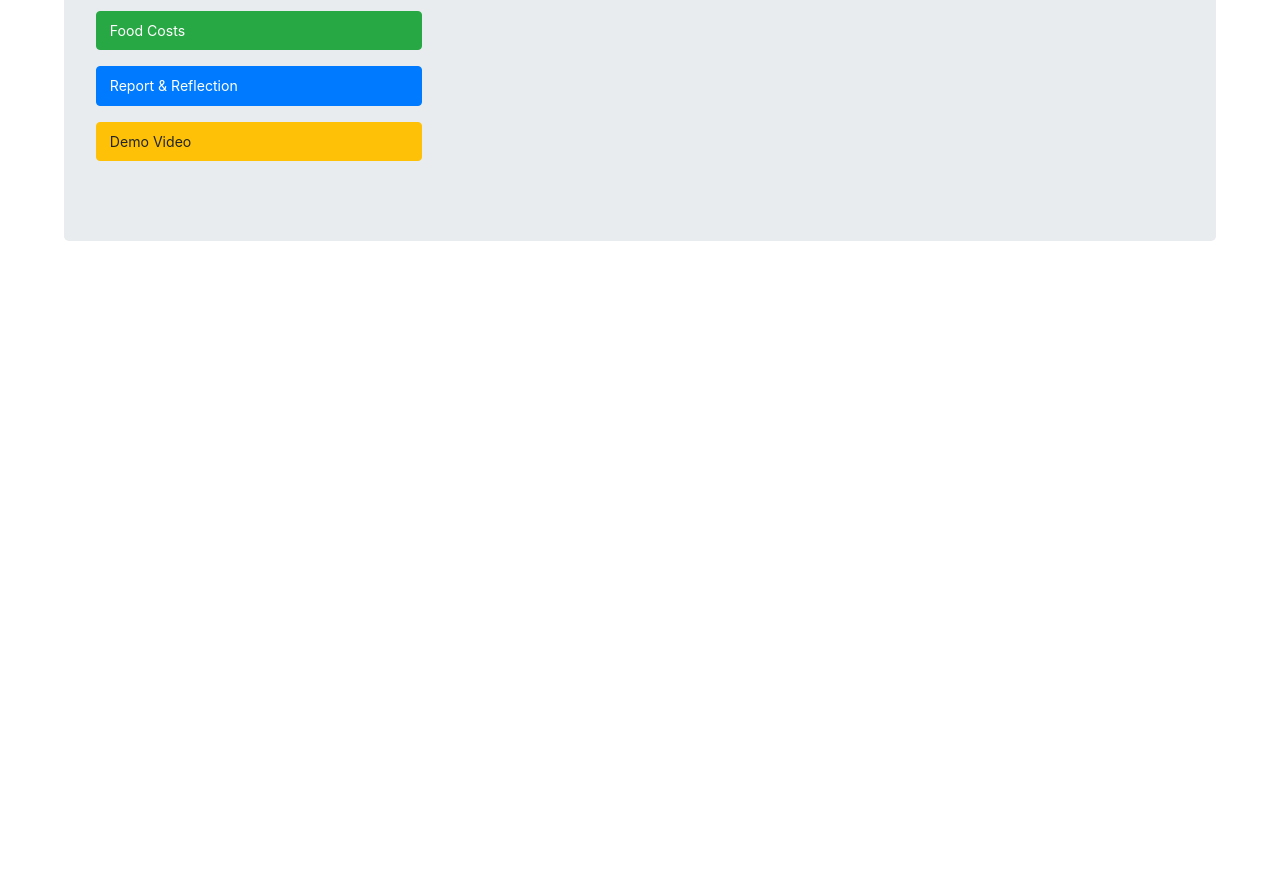
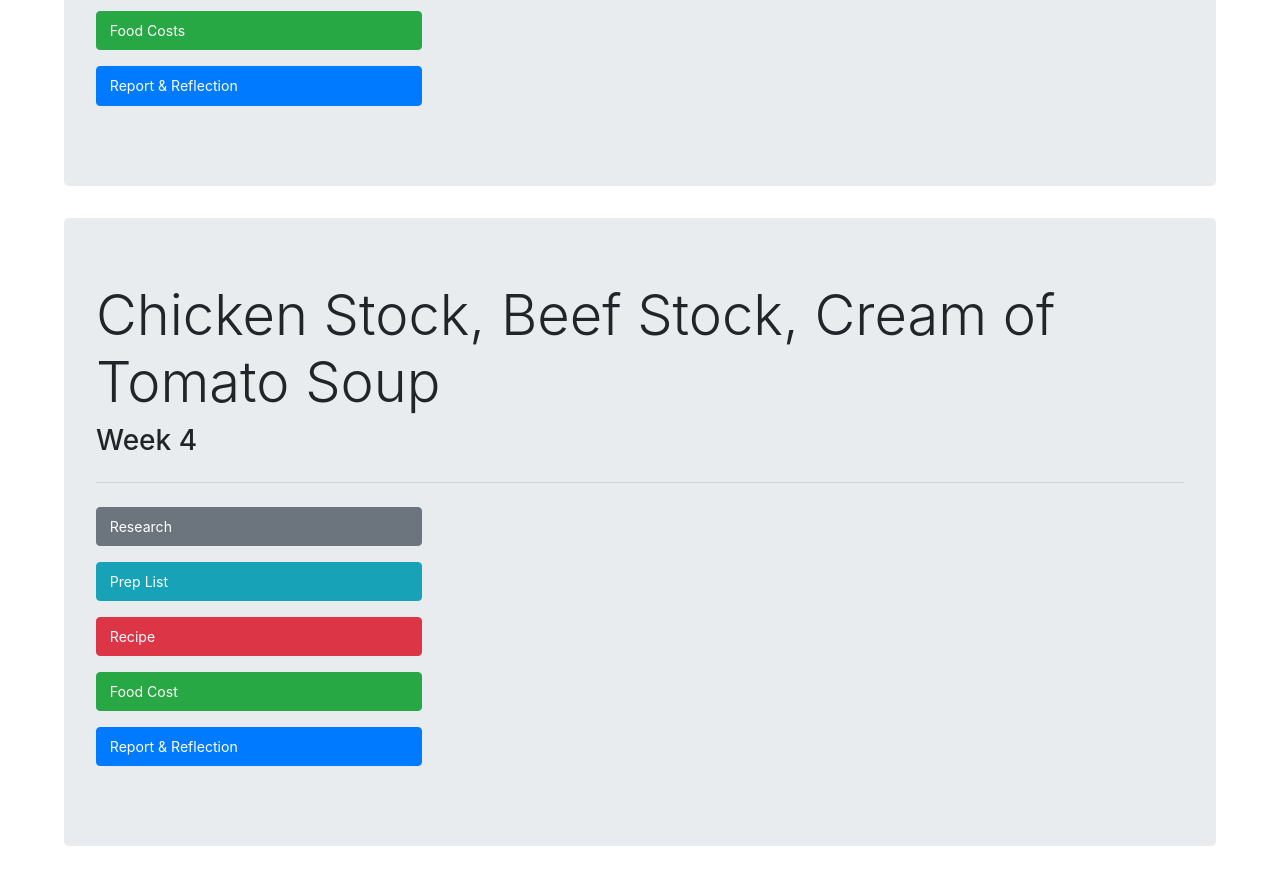
Before and after one commit to dgw0015/charlton-culinary, a React (Create React App) app: page / in a window 1280 px wide. Shown: the part 1360-2238 px from the top of the page. Before the commit the page ends 1633 px from the top, so only its background shows below. Built offline with nearby package versions, Linux system fonts and the light colour scheme.

Commit message:
Added Week 4 information for the research, prep list, and recipe btns.

```diff
--- a/src/App.js
+++ b/src/App.js
@@ -18,8 +18,13 @@ import iceBath from "./images/Week_1/IceBath.jpg";
 import peelSkinBack from "./images/Week_1/peelSkinBack.jpg";
 import seedRemoval from "./images/Week_1/SeedRemoval.jpg";
 import skinSeparation from "./images/Week_1/SkinSeparation.jpg";
+import beefStockRecipe from './images/Week_2/BeefStickRecipe.PNG';
+import chickenStock from './images/Week_2/Recipe.PNG';
+import creameTomatoSoup from './images/Week_2/CreamOfTomatoSoup.PNG';
+import beefStickPrepList from './images/Week_2/brown stock prep list.png';
+import chickenStockPrepList from './images/Week_2/chicken stock prep list.png';
+import tomatoSoupPrepList from './images/Week_2/cream of tomato soup prep list.png';
 
-// App.js includes week 1, we will make each week a seperate component then insert them here.
 
 function App() {
 
@@ -28,14 +33,24 @@ function App() {
     const [foodCostOpen, setFoodCostIsOpen] = useState(false);
     const [reflectionIsOpen, setReflectionIsOpen] = useState(false);
     const [prepListIsOpen, setPrepListIsOpen] = useState(false);
-    const [demoVidIsOpen, setDemoVidIsOpen] = useState(false);
+
+    const [weekFourResearch, setWeekFourResearch] = useState(false);
+    const [weekFourPrepList, setWeekFourPrepList] = useState(false);
+    const [weekFourRecipe, setWeekFourRecipe] = useState(false);
+    const [weekFourFoodCost, setWeekFourFoodCost] = useState(false);
+    const [weekFourReflection, setWeekFourReflection] = useState(false);
 
     const toggle = () => setResearchIsOpen(!researchIsOpen);
-    const toggle2 = () => setRecipeIsOpen(!recipeIsOpen);
-    const toggle3 = () => setFoodCostIsOpen(!foodCostOpen);
-    const toggle4 = () => setReflectionIsOpen(!reflectionIsOpen);
-    const toggle5 = () => setPrepListIsOpen(!prepListIsOpen);
-    const toggle6 = () => setDemoVidIsOpen(!demoVidIsOpen);
+    const toggle2 = () => setPrepListIsOpen(!prepListIsOpen);
+    const toggle3 = () => setRecipeIsOpen(!recipeIsOpen);
+    const toggle4 = () => setFoodCostIsOpen(!foodCostOpen);
+    const toggle5 = () => setReflectionIsOpen(!reflectionIsOpen);
+    const toggle6 = () => setWeekFourResearch(!weekFourResearch);
+    const toggle7 = () => setWeekFourPrepList(!weekFourPrepList);
+    const toggle8 = () => setWeekFourRecipe(!weekFourRecipe);
+    const toggle9 = () => setWeekFourFoodCost(!weekFourFoodCost);
+    const toggle10 = () => setWeekFourReflection(!weekFourReflection);
+
 
     return (
     <div className="App-container">
@@ -98,7 +113,7 @@ function App() {
         <h1 className="display-2"><mark>Recipes</mark></h1>
         <div className="jumbotron">
             <h1 className="display-4">Minestrone Soup & Vegetable Stock</h1>
-            <p className="h3">Week 1</p>
+            <p className="h3">Week 3</p>
             <hr className="my-4"/>
 
             <div className="recipeCard" id="research">
@@ -106,8 +121,8 @@ function App() {
                 <Collapse isOpen={researchIsOpen}>
                     <Card>
                         <CardBody className="researchCardBody">
+                            <h4 className="researchHeader">INTRO</h4>
                             <p>
-                                <h4 className="researchHeader">INTRO</h4>
                                 <u><b>Method of cookery:</b></u> Broth Soups and Stocks
                                 <br/>
                                 <u><b>List of objectives:</b></u> I would like increase my knife skills and learn how to pack large amounts of flavor in a soup using just
@@ -125,8 +140,8 @@ function App() {
                                 not as concentrated when compared to the restaurant experience.
                             </p>
 
+                            <h4 className="researchHeader">BACKGROUND</h4>
                             <p>
-                                <h4 className="researchHeader">BACKGROUND</h4>
                                 <u><b>Origin and history:</b></u> Minestrone soup was originally created by peasants from Northern Italy who used leftover food in order to
                                 reduce food waste and provide meals for their families (Devteam, 2019, para. 5).
                                 <br/>
@@ -165,7 +180,7 @@ function App() {
                 </Collapse>
             </div>
             <div className="recipeCard" id="PrepList">
-                <Button color="info" onClick={toggle5} style={{ marginBottom: '1rem' }}>Prep List</Button>
+                <Button color="info" onClick={toggle2} style={{ marginBottom: '1rem' }}>Prep List</Button>
                 <Collapse isOpen={prepListIsOpen}>
                     <Card>
                         <CardBody className="prepCardBody">
@@ -428,7 +443,7 @@ function App() {
                 </Collapse>
             </div>
             <div className="recipeCard" id="recipe">
-                <Button color="danger" onClick={toggle2} style={{ marginBottom: '1rem' }}>Recipe</Button>
+                <Button color="danger" onClick={toggle3} style={{ marginBottom: '1rem' }}>Recipe</Button>
                 <Collapse isOpen={recipeIsOpen}>
                     <Card>
                         <CardBody className="recipeCardBody">
@@ -606,7 +621,7 @@ function App() {
                 </Collapse>
             </div>
             <div className="recipeCard" id="Food Cost">
-                <Button color="success" onClick={toggle3} style={{ marginBottom: '1rem' }}>Food Costs</Button>
+                <Button color="success" onClick={toggle4} style={{ marginBottom: '1rem' }}>Food Costs</Button>
                 <Collapse isOpen={foodCostOpen}>
                     <Card>
                         <CardBody>
@@ -616,7 +631,7 @@ function App() {
                 </Collapse>
             </div>
             <div className="recipeCard" id="reflection">
-                <Button color="primary" onClick={toggle4} style={{ marginBottom: '1rem' }}>Report & Reflection</Button>
+                <Button color="primary" onClick={toggle5} style={{ marginBottom: '1rem' }}>Report & Reflection</Button>
                 <Collapse isOpen={reflectionIsOpen}>
                     <Card>
                         <CardBody>
@@ -638,7 +653,8 @@ function App() {
                             it allows for easy removal of each ingredient (Filippone, P. T., 2019).
                             </p>
                             <Row>
-                                <Col><img src={boilingWater} alt="Tomcato skin being peeled" name="boilingwater" className="cardImg"></img>
+                                <Col>
+                                    <img src={boilingWater} alt="Tomcato skin being peeled" name="boilingwater" className="cardImg"></img>
                                 <Label for="bolingwater">Boil tomato for 30 seconds</Label>
                                 </Col>
                                 <Col><img src={iceBath} alt="A tomato going into an ice bath after boiling" name="iceBath" className="cardImg"></img>
@@ -677,15 +693,124 @@ function App() {
                     </Card>
                 </Collapse>
             </div>
-            <div className="recipeCard" id="reflection">
-                <Button color="warning" onClick={toggle6} style={{ marginBottom: '1rem' }}>Demo Video</Button>
-                <Collapse isOpen={demoVidIsOpen}>
+        </div>
+
+        <div className="jumbotron" id="Week-4">
+            <h1 className="display-4">Chicken Stock, Beef Stock, Cream of Tomato Soup</h1>
+            <p className="h3">Week 4</p>
+            <hr className="my-4"/>
+
+            <div className="recipeCard">
+                <Button color="secondary" onClick={toggle6} style={{ marginBottom: '1rem' }}>Research</Button>
+                <Collapse isOpen={weekFourResearch}>
                     <Card>
                         <CardBody>
-                            <h5>Flipgrid link is below</h5>
-                            <a href="https://flipgrid.com/8878ea12">
-                                <i>https://flipgrid.com/8878ea12</i>
-                            </a>
+                            <h4 className="researchHeader">INTRO</h4>
+                            <p>
+                                <u><b>Method of cookery:</b></u> Soups and Stocks.
+                                <br/>
+                                <u><b>List of objectives:</b></u>
+                                The objectives that we’re trying to learn from this is how to deglaze a pan as well as preparing the bones in the correct way in order
+                                to impart the correct flavors into the stock.
+                                <br/>
+                                <u><b>Method of cooking:</b></u>
+                                Caramelizing adds color and extra flavor into the stock. Caramelizing is the process of browning the sugars of the food which brings
+                                out the natural flavors of the ingredient Labensky et al., 2018).  Deglazing is the process of stirring liquid in a pan in order to loosen any food bits that might’ve
+                                been stuck to the pan while it was being caramelized (Labensky et al., 2018). Deglazing helps to get every last bit of food off of the pan so that it can be used to add
+                                more flavor or to become the base of a sauce.
+                                <br/>
+                                <u><b>Prior Knowledge:</b></u> I’ve never made chicken stock, beef stock, or cream of tomato soup before.
+                                <br/>
+                            </p>
+                            <h4 className="researchHeader">BACKGROUND</h4>
+                            <p>
+                                <u><b>Origin and history:</b></u> Cream of Tomato soup is seen as a comfort food for Americans and Europeans. The soup is creamy and thick and is often accompanied with fresh bread or even a sandwich.
+                                <br/>
+                                <u><b>Methods used:</b></u> The main difference between a white stock and a brown stock is that the brown stock involves caramelizing of the mirepoix and the
+                                bones before adding it into the stock. “The caramelization adds rich dark color and a more intense flavor” (Labensky et al., 2018). Cream of tomato soup is
+                                often cooked at a lower temperature as opposed to other tomato soups because too high of a cooking temperature could cause the cream to curdle.
+                                <br/>
+                                <u><b>Variations:</b></u> Cream of Tomato soup can be made vegetarian or vegan with just a few substitutions. Instead of using chicken or beef stock, an easy alternative is to use vegetable stock. To make it vegan,
+                                substitute the heavy cream for almond milk or silken tofu (Mcgavin, J., 2019).
+                                <br/>
+                                <br/>
+                                Labensky, S. R., Hause, A.M., Martel P. A. (2018). <i>On Cooking: A Textbook of Culinary Fundamentals.</i> Pearson.
+                                <br/>
+                                <br/>
+                                McGavin, Jennifer. (2019, November 1). <i>German Fresh Cream of Tomato Soup.</i> The Spruce Eats.
+                                <br/>
+                                <a href="https://www.thespruceeats.com/german-fresh-cream-of-tomato-soup-1447351">
+                                    <i>https://www.thespruceeats.com/german-fresh-cream-of-tomato-soup-1447351</i>
+                                </a>
+                            </p>
+                        </CardBody>
+                    </Card>
+                </Collapse>
+            </div>
+            <div className="recipeCard">
+                <Button color="info" onClick={toggle7} style={{ marginBottom: '1rem' }}>Prep List</Button>
+                <Collapse isOpen={weekFourPrepList}>
+                    <Card>
+                        <CardBody>
+                            <div>
+                                <img src={chickenStockPrepList} alt="chicken stock prep list" className="prepListImg"/>
+                            </div>
+                            <br/>
+                            <hr className="my-3"/>
+                            <br/>
+                            <div>
+                                <img src={beefStickPrepList} alt="Beef stock prep list items" className="prepListImg"/>
+                            </div>
+                            <br/>
+                            <hr className="my-3"/>
+                            <br/>
+                            <div>
+                                <img src={tomatoSoupPrepList} alt="creame of tomato soup pre list" className="prepListImg"/>
+                            </div>
+                        </CardBody>
+                    </Card>
+                </Collapse>
+            </div>
+            <div className="recipeCard">
+                <Button color="danger" onClick={toggle8} style={{ marginBottom: '1rem' }}>Recipe</Button>
+                <Collapse isOpen={weekFourRecipe}>
+                    <Card>
+                        <CardBody>
+                            <div>
+                                <img src={chickenStock} alt="Chicken stock recipe" className="recipeImg"/>
+                            </div>
+                            <br/>
+                            <hr className="my-3"/>
+                            <br/>
+                            <div>
+                                <img src={beefStockRecipe} alt="Beef stock recipe" className="recipeImg"/>
+                            </div>
+                            <br/>
+                            <hr className="my-3"/>
+                            <br/>
+                            <div>
+                                <img src={creameTomatoSoup} alt="Cream of tomato soup recipe" className="recipeImg"/>
+                            </div>
+                        </CardBody>
+                    </Card>
+                </Collapse>
+            </div>
+            <div className="recipeCard">
+                <Button color="success" onClick={toggle9} style={{ marginBottom: '1rem' }}>Food Cost</Button>
+                <Collapse isOpen={weekFourFoodCost}>
+                    <Card>
+                        <CardBody>
+                            NA.
+                        </CardBody>
+                    </Card>
+                </Collapse>
+            </div>
+            <div className="recipeCard">
+                <Button color="primary" onClick={toggle10} style={{ marginBottom: '1rem' }}>Report & Reflection</Button>
+                <Collapse isOpen={weekFourReflection}>
+                    <Card>
+                        <CardBody>
+                            NA.
                         </CardBody>
                     </Card>
                 </Collapse>
--- a/src/index.js
+++ b/src/index.js
@@ -3,8 +3,7 @@ import ReactDOM from 'react-dom';
 import './index.css';
 import App from './App';
 import * as serviceWorker from './serviceWorker';
-import 'bootstrap/dist/css/bootstrap.css';
-import 'reactstrap/dist/reactstrap';
+import 'bootstrap/dist/css/bootstrap.min.css';
 
 ReactDOM.render(
   <React.StrictMode>
```
Also changed, not shown: public/index.html (+6 -1 lines), src/App.css (+7 -0 lines).
